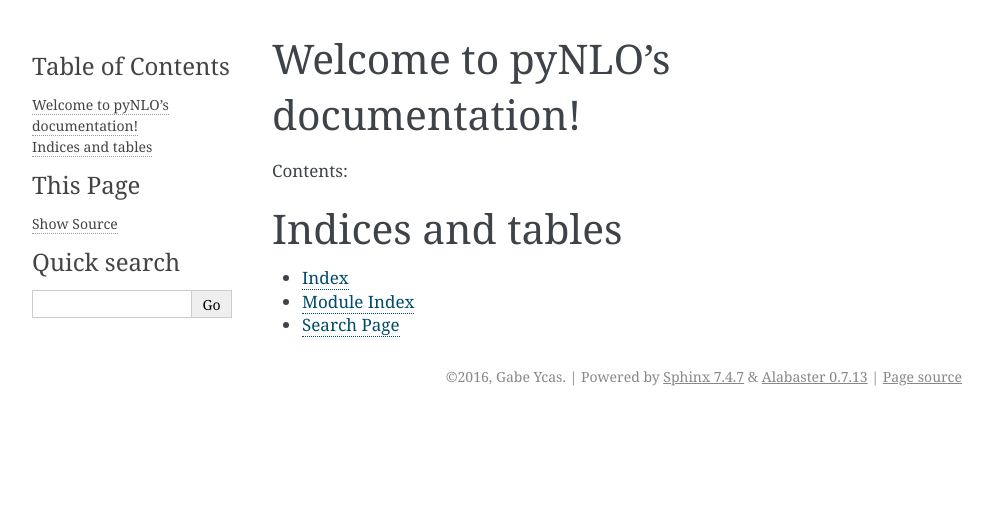
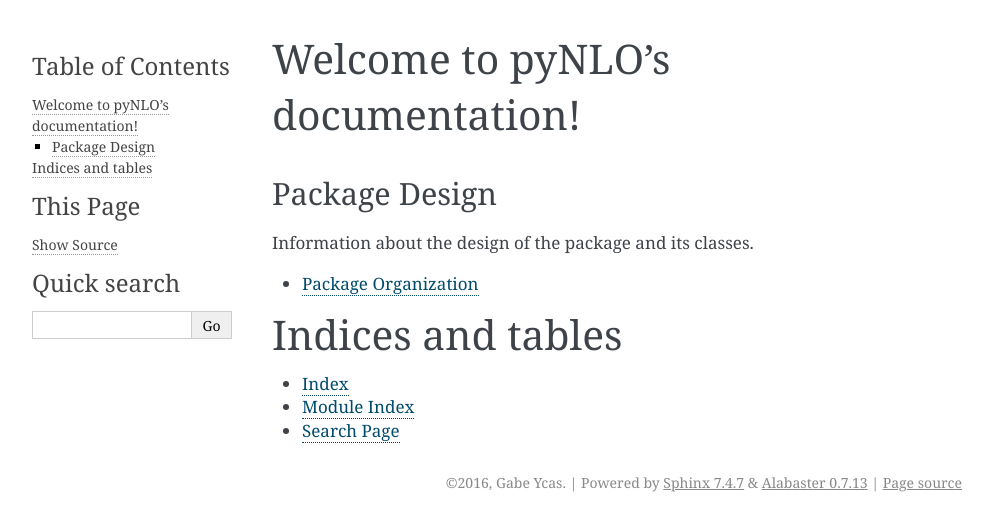
Before and after one commit to pyNLO/PyNLO, a Sphinx documentation site: the page built from docs/source/index.rst, in a window 1280 px wide. Shown: the top 531 px of the page, without its empty margins (148-1141 px from the left). Built offline with Sphinx 7.4.7, drawn with Linux system fonts in a browser that asks for light colours.

Commit message:
Plugging away at docs.

```diff
--- /dev/null
+++ b/docs/source/contents.rst.inc
@@ -0,0 +1,6 @@
+Package Design
+--------------
+Information about the design of the package and its classes.
+
+.. toctree::
+	package/design
--- a/docs/source/index.rst
+++ b/docs/source/index.rst
@@ -6,11 +6,7 @@
 Welcome to pyNLO's documentation!
 =================================
 
-Contents:
-
-.. toctree::
-   :maxdepth: 2
-
+.. include:: contents.rst.inc
 
 
 Indices and tables
```
Also changed, not shown: docs/source/package/design.rst (renamed from docs/package/design.rst).
